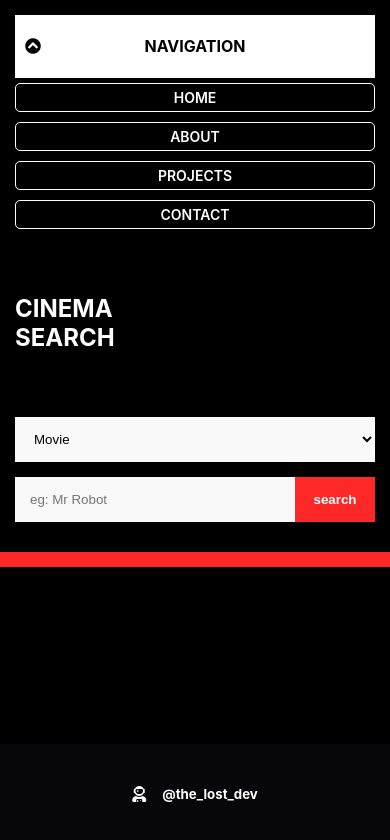
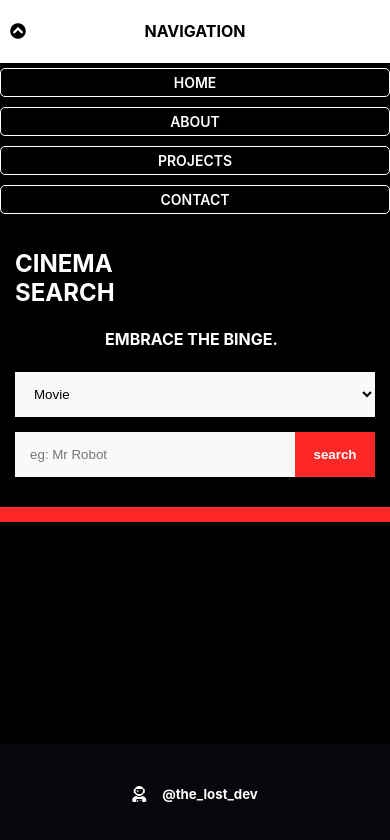
Before and after one commit to mwbhtx/cinemasearch-app, a React (Create React App) app in the folder frontend/: page / in a window 390 px wide. Shown: the top 840 px of the page. Built offline with nearby package versions, Linux system fonts and the light colour scheme.

Commit message:
cosmetic updates

```diff
--- a/frontend/src/pages/searchpage-styles.css
+++ b/frontend/src/pages/searchpage-styles.css
@@ -121,6 +121,7 @@ nav {
 
 .header-headings {
     display: flex;
+    position: relative;
     justify-content: space-between;
     text-transform: uppercase;
     margin-bottom: 15px;
@@ -129,6 +130,15 @@ nav {
 .header-headings > * {
     margin: 0;
     padding: 0;
+}
+
+.header-headings > h4 {
+    position: absolute;
+    margin: 0 auto;
+    right: 0;
+    left: 0;
+    top: 50px;
+    width: 180px;
 }
 
 .search-submit-container {
@@ -332,8 +342,9 @@ nav {
 
 #service-icon-background {
     color: black;
-    opacity: 0.5;
+    opacity: 0.8;
 }
+
 
 .active {
     visibility: visible;
@@ -392,7 +403,6 @@ nav {
 
 
     nav {
-        margin: 15px;
         overflow: hidden;
     }
 
@@ -423,7 +433,7 @@ nav {
         flex-direction: column;
         grid-template-columns: 1fr;
         justify-items: center;
-        margin: 15px;
+        margin: 0 15px 15px 15px;
     }
 
     .header-col-2 {
@@ -436,7 +446,7 @@ nav {
     }
 
     .header-headings > h4 {
-        display: none;
+        top: 80px;
     }
 
 
```
